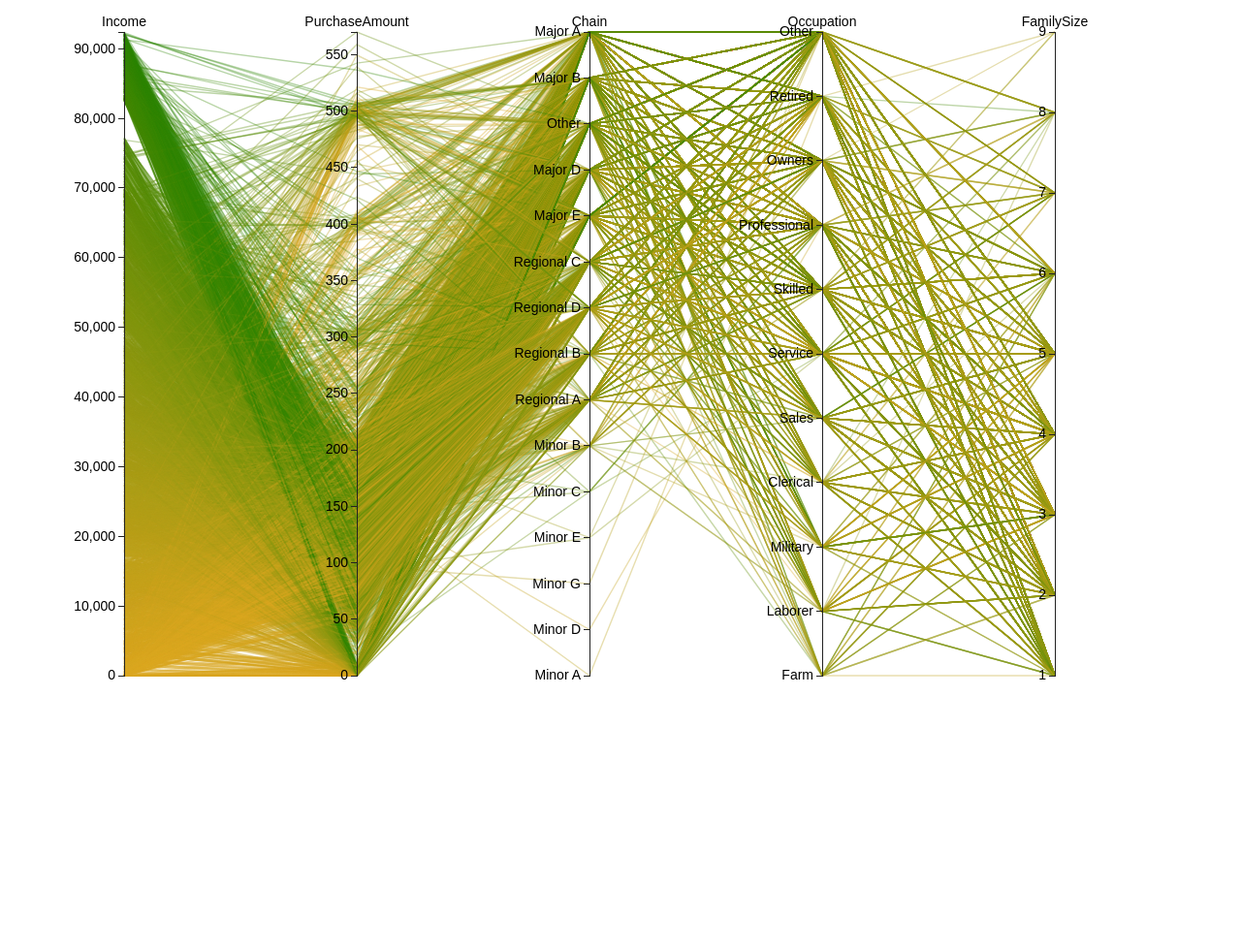
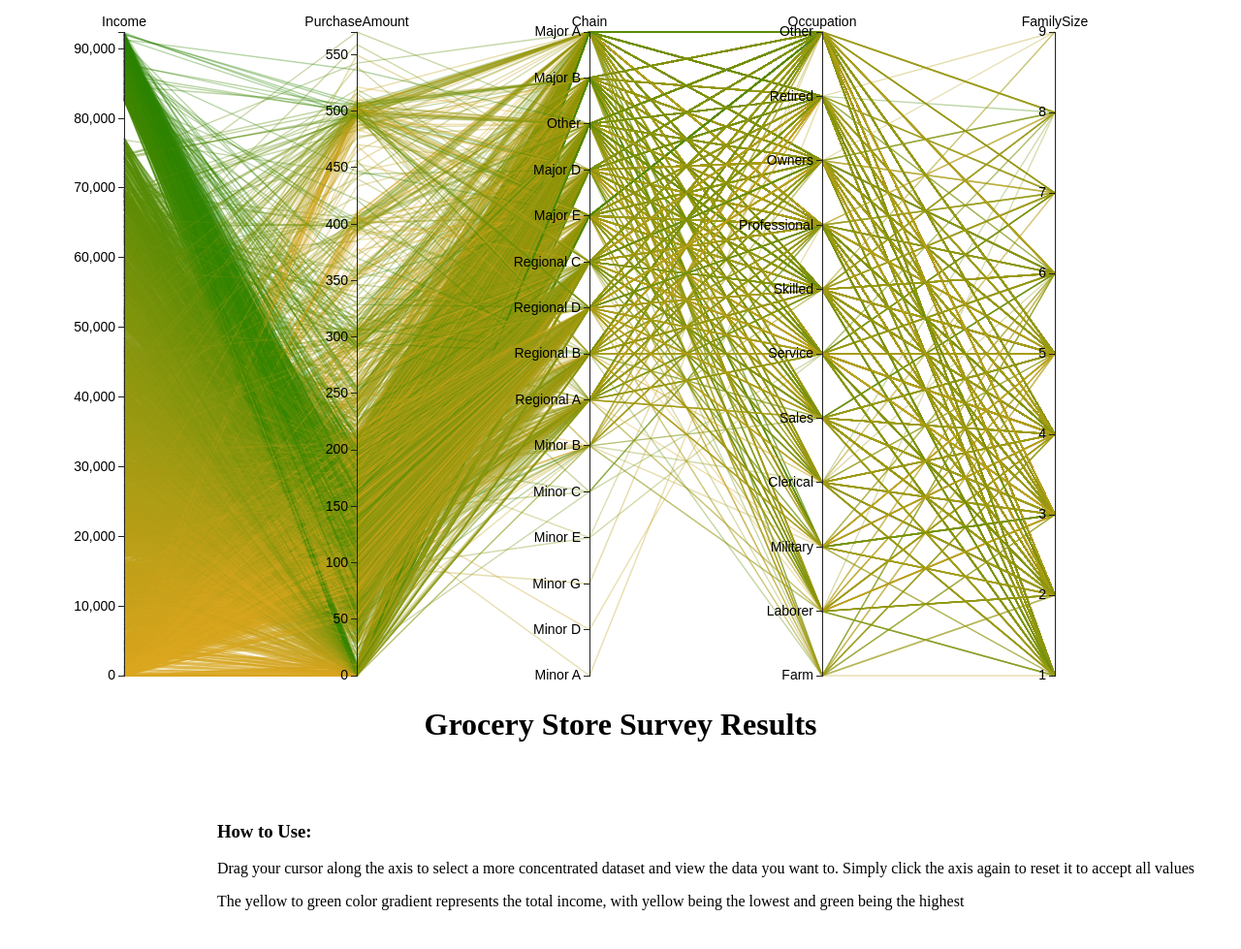
Before and after one commit to sandman889/GrocerAvg, a plain HTML site: page index.html in a window 1280 px wide. Shown: the whole page at 97% size. Before the commit the page ends 800 px from the top, so only its background shows below. Drawn offline with nearby package versions, Linux system fonts and the light colour scheme.

Commit message:
Update index.html

```diff
--- a/index.html
+++ b/index.html
@@ -76,6 +76,12 @@
   		});
 
   </script>
+  <h1 align="center"> Grocery Store Survey Results </h1>
+	<div id="howTo" style="float:right; padding:20px; margin:20px ">
+		<h3> How to Use: </h3>
+		<p> Drag your cursor along the axis to select a more concentrated dataset and view the data you want to. Simply click the axis again to reset it to accept all values </p>
+                <p> The yellow to green color gradient represents the total income, with yellow being the lowest and green being the highest </p>
+	 </div>
 </body>
 
 </html>
```
